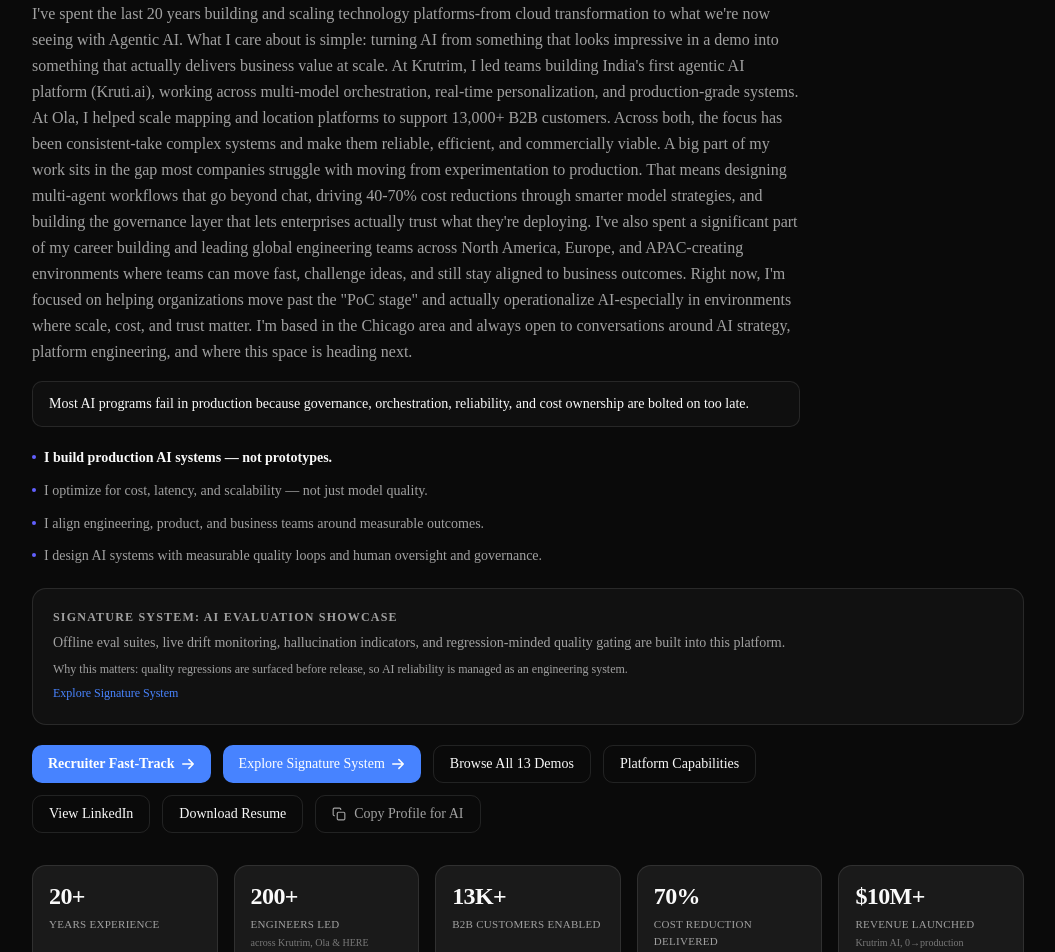
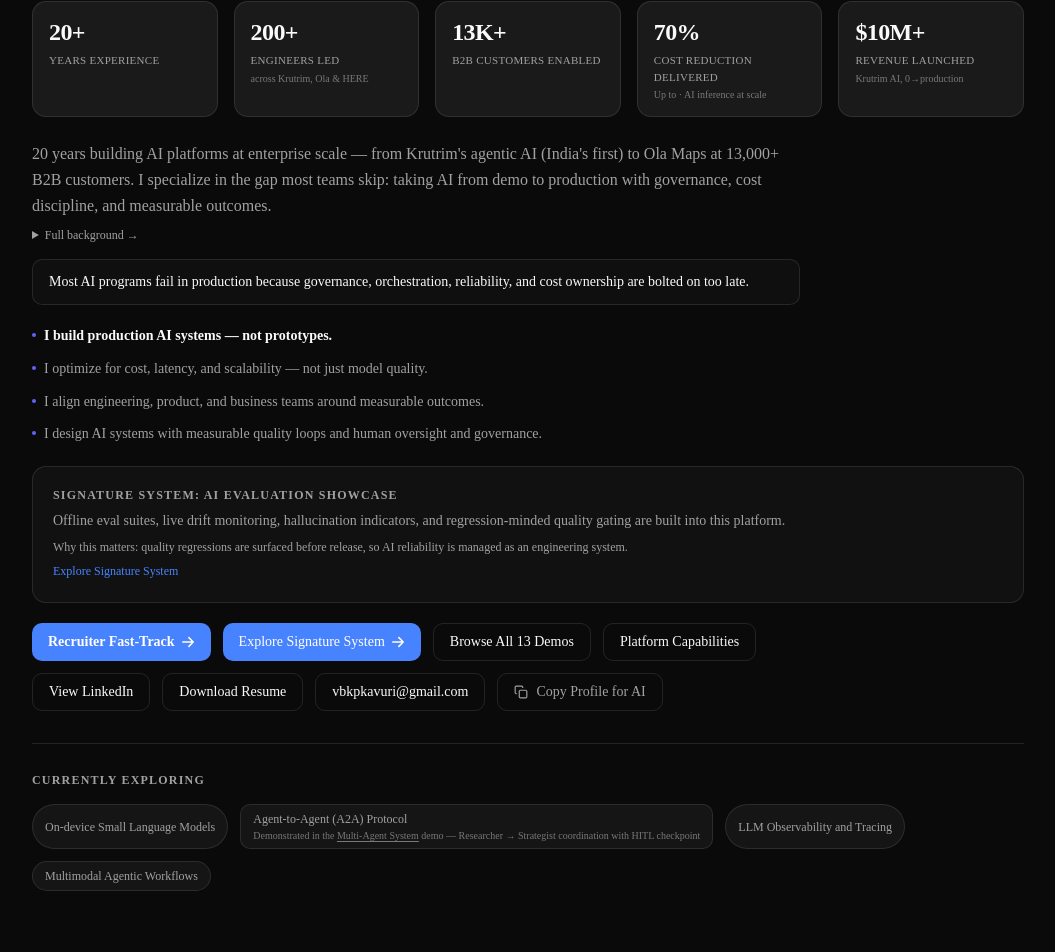
Before and after one commit to prasad-kavuri/prasad-portfolio, a Next.js app: page / in a window 1280 px wide. Shown: the part 336-1288 px from the top of the page, without its empty margins (112-1167 px from the left). Built offline with nearby package versions, Linux system fonts and the light colour scheme.

Commit message:
feat(hero): compress bio, move stat bar above fold, add visible email

```diff
--- a/src/components/sections/Hero.tsx
+++ b/src/components/sections/Hero.tsx
@@ -52,9 +52,27 @@
             </div>
           </div>
 
+          <div className="mt-6 grid grid-cols-2 gap-3 sm:gap-4 sm:grid-cols-3 lg:grid-cols-5">
+            {EXECUTIVE_METRICS_DISPLAY.map((s) => (
+              <div key={s.label} className="rounded-xl border border-border bg-muted/60 px-4 py-3.5">
+                <AnimatedCounter value={s.value} className="text-2xl font-semibold tracking-tight" />
+                <p className="mt-1 text-[11px] uppercase tracking-wide text-muted-foreground">{s.label}</p>
+                {s.context && (
+                  <p className="mt-0.5 text-[10px] text-muted-foreground/70">{s.context}</p>
+                )}
+              </div>
+            ))}
+          </div>
+
           <p id="profile-summary" className="mt-6 max-w-3xl text-sm leading-relaxed text-muted-foreground sm:text-base">
-            {profile.personal.summary}
+            20 years building AI platforms at enterprise scale — from Krutrim&apos;s agentic AI (India&apos;s first) to Ola Maps at 13,000+ B2B customers. I specialize in the gap most teams skip: taking AI from demo to production with governance, cost discipline, and measurable outcomes.
           </p>
+          <details className="mt-2 max-w-3xl">
+            <summary className="cursor-pointer text-xs text-muted-foreground hover:text-foreground">Full background →</summary>
+            <p className="mt-2 text-sm leading-relaxed text-muted-foreground">
+              {profile.personal.summary}
+            </p>
+          </details>
 
           <p className="mt-4 max-w-3xl rounded-lg border border-border bg-muted/20 px-4 py-3 text-sm font-medium text-foreground">
             Most AI programs fail in production because governance, orchestration, reliability, and cost ownership are bolted on too late.
@@ -142,19 +160,13 @@
             >
               Download Resume
             </a>
+            <a
+              href="mailto:vbkpkavuri@gmail.com"
+              className="inline-flex items-center rounded-lg border border-border px-4 py-2 text-sm font-medium"
+            >
+              vbkpkavuri@gmail.com
+            </a>
             <CopyForAI />
-          </div>
-
-          <div className="mt-8 grid grid-cols-2 gap-3 sm:gap-4 sm:grid-cols-3 lg:grid-cols-5">
-            {EXECUTIVE_METRICS_DISPLAY.map((s) => (
-              <div key={s.label} className="rounded-xl border border-border bg-muted/60 px-4 py-3.5">
-                <AnimatedCounter value={s.value} className="text-2xl font-semibold tracking-tight" />
-                <p className="mt-1 text-[11px] uppercase tracking-wide text-muted-foreground">{s.label}</p>
-                {s.context && (
-                  <p className="mt-0.5 text-[10px] text-muted-foreground/70">{s.context}</p>
-                )}
-              </div>
-            ))}
           </div>
 
           <div className="mt-8 border-t border-border pt-7">
```
Also changed, not shown: 1 other file (tests, documents, lock files or other folders).
